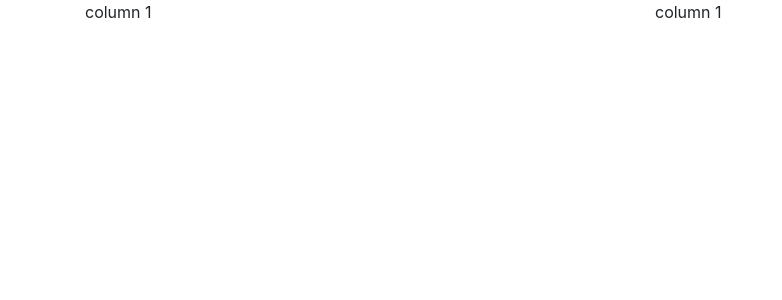
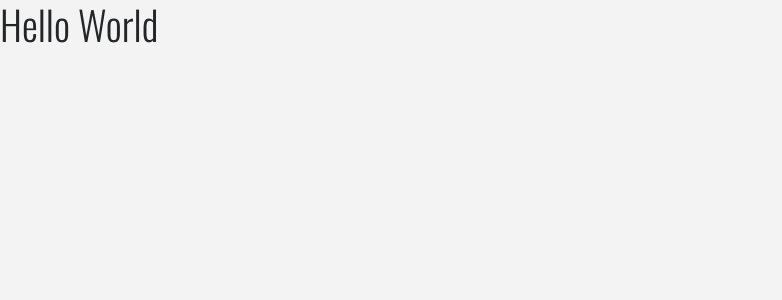
Before and after one commit to Fullmetal235/projectPhoenix, a React (Create React App) app: page / in a window 1280 px wide. Shown: the top 300 px of the page, without its empty margins (0-782 px from the left). Built offline with nearby package versions, Linux system fonts and the light colour scheme.

Commit message:
adding dependencies and components

```diff
--- a/public/index.html
+++ b/public/index.html
@@ -1,5 +1,6 @@
 <!DOCTYPE html>
 <html lang="en">
+<script src="https://use.fontawesome.com/67e1a49e78.js"></script>
 
 <head>
   <meta charset="utf-8" />
@@ -16,6 +17,9 @@
   <!--Google fonts-->
   <link href="https://fonts.googleapis.com/css2?family=Oswald:wght@300&family=Permanent+Marker&display=swap"
     rel="stylesheet">
+
+  <!--Font awesome-->
+  <link rel="stylesheet" href="path/to/font-awesome/css/font-awesome.min.css">
 
   <!--
       Notice the use of %PUBLIC_URL% in the tags above.
--- a/src/App.css
+++ b/src/App.css
@@ -1,38 +1,27 @@
-.App {
-  text-align: center;
+:root {
+  --mainBlue: #2a2a72;
+  --lighBlue: #009ffd;
+  --mainWhite: #f3f3f3;
+  --mainDark: #232528;
+  --mainYellow: #ffa400;
 }
 
-.App-logo {
-  height: 40vmin;
-  pointer-events: none;
+body {
+  font-family: "oswald", sans-serif !important;
+  background: var(--mainWhite) !important;
+  color: var(--mainDark) !important;
 }
 
-@media (prefers-reduced-motion: no-preference) {
-  .App-logo {
-    animation: App-logo-spin infinite 20s linear;
-  }
+.text-title {
+  font-family: "permanent-marker", cursive;
+  letter-spacing: 0.3em;
+  text-transform: uppercase;
 }
 
-.App-header {
-  background-color: #282c34;
-  min-height: 100vh;
-  display: flex;
-  flex-direction: column;
-  align-items: center;
-  justify-content: center;
-  font-size: calc(10px + 2vmin);
-  color: white;
+.text-blue {
+  color: var(--mainBlue);
 }
 
-.App-link {
-  color: #61dafb;
+.text-bright {
+  color: var(--lighBlue);
 }
-
-@keyframes App-logo-spin {
-  from {
-    transform: rotate(0deg);
-  }
-  to {
-    transform: rotate(360deg);
-  }
-}
--- a/src/App.js
+++ b/src/App.js
@@ -1,16 +1,12 @@
 import React from "react";
-import logo from "./logo.svg";
 import "./App.css";
 import "bootstrap/dist/css/bootstrap.min.css";
 
 function App() {
   return (
-    <div className="container">
-      <div className="row">
-        <div className="col-6">column 1</div>
-        <div className="col-6">column 1</div>
-      </div>
-    </div>
+
+    <h1>Hello World</h1>
+
   );
 }
 
```
Also changed, not shown: src/components/Details.js (added, +8 -0 lines), src/components/cart.js (added, +8 -0 lines), src/components/navbar.js (added, +8 -0 lines), src/components/product.js (added, +8 -0 lines), src/components/productList.js (added, +9 -0 lines), 1 other file (tests, documents, lock files or other folders).
